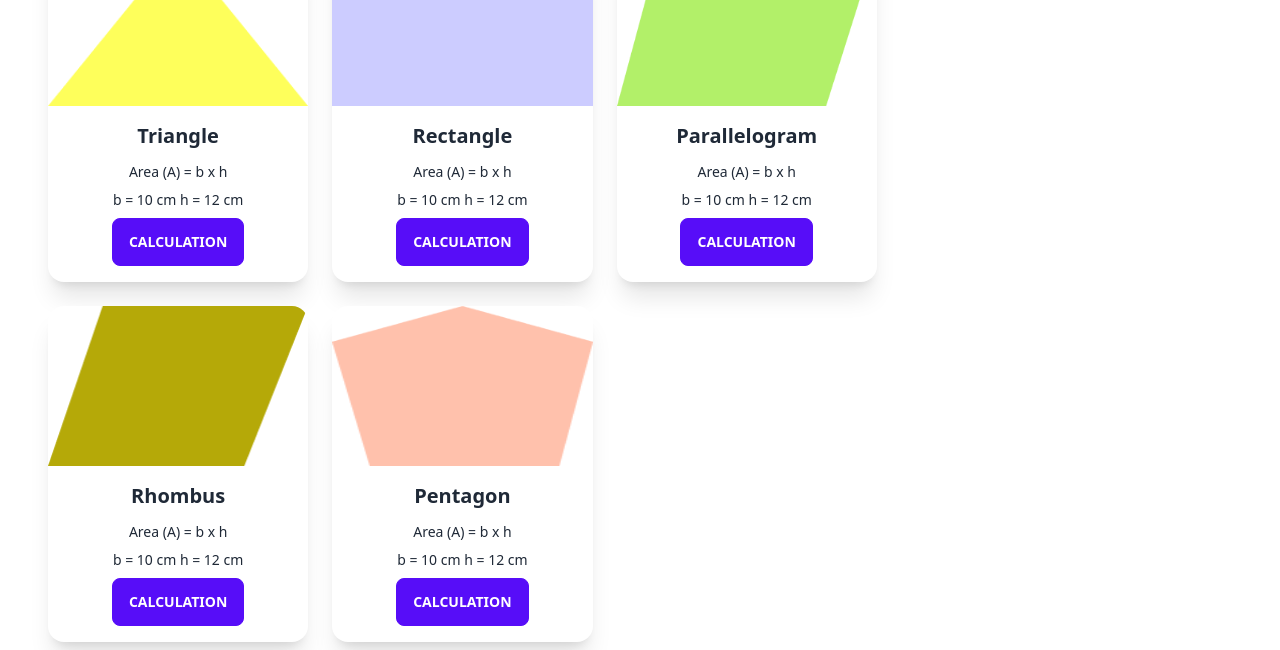
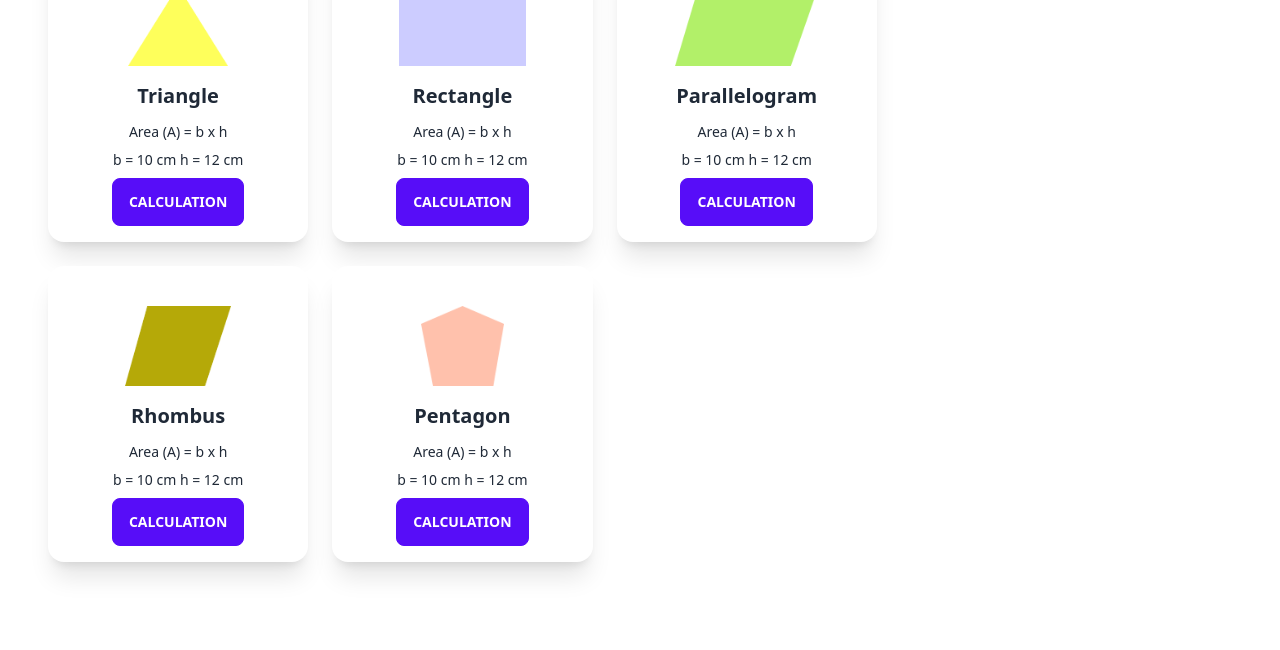
Before and after one commit to Onnesha03/geometry-genius-resources-assignment, a plain HTML site: page index.html in a window 1280 px wide. Shown: the part 150-800 px from the top of the page. Drawn offline with nearby package versions, Linux system fonts and the light colour scheme.

Commit message:
my fourth commit

```diff
--- a/index.html
+++ b/index.html
@@ -10,6 +10,7 @@
       rel="stylesheet"
       type="text/css"
     />
+
     <script src="https://cdn.tailwindcss.com"></script>
 
   </head>
@@ -78,7 +79,7 @@
 
 
             <figure>
-              <img class="w-full h-40" src="./images/triangle-1.png" alt="" />
+              <img class="w-30 h-20 mt-10" src="./images/triangle-1.png" alt="" />
             </figure>
             <div class="card-body">
               <h2 class="card-title justify-center" id="first-name">Triangle</h2>
@@ -99,7 +100,7 @@
 
           <div class="card card-compact w-full bg-base-100 shadow-xl hover:bg-teal-600 active:bg-teal-700 focus:outline-none focus:ring focus:ring-teal-300">
             <figure>
-              <img class="w-full h-40" src="./images/rectangle-2.png" alt="" />
+              <img class="w-30 h-20 mt-10" src="./images/rectangle-2.png" alt="" />
             </figure>
             <div class="card-body">
               <h2 class="card-title justify-center">Rectangle</h2>
@@ -119,7 +120,7 @@
           </div>
           <div class="card card-compact w-full bg-base-100 shadow-xl hover:bg-emerald-600 active:bg-emerald-700 focus:outline-none focus:ring focus:ring-emerald-300">
             <figure>
-              <img class="w-full h-40" src="./images/parallelogram-3.png" alt="" />
+              <img class="w-30 h-20 mt-10" src="./images/parallelogram-3.png" alt="" />
             </figure>
             <div class="card-body">
               <h2 class="card-title justify-center" id="third-title">Parallelogram</h2>
@@ -139,7 +140,7 @@
           </div>
           <div class="card card-compact w-full bg-base-100 shadow-xl hover:bg-cyan-600 active:bg-cyan-700 focus:outline-none focus:ring focus:ring-cyan-300">
             <figure>
-              <img class="w-full h-40" src="./images/rhombus-4.png" alt="" />
+              <img class="w-30 h-20 mt-10" src="./images/rhombus-4.png" alt="" />
             </figure>
             <div class="card-body">
               <h2 class="card-title justify-center">Rhombus</h2>
@@ -158,7 +159,7 @@
           </div>
           <div class="card card-compact w-full bg-base-100 shadow-xl  hover:bg-violet-600 active:bg-violet-700 focus:outline-none focus:ring focus:ring-violet-300 ">
             <figure>
-              <img class="w-full h-40" src="./images/pentagon-5.png" alt="" />
+              <img class="w-30 h-20 mt-10" src="./images/pentagon-5.png" alt="" />
             </figure>
             <div class="card-body">
               <h2 class="card-title justify-center" id="last-title">Pentagon</h2>
```
